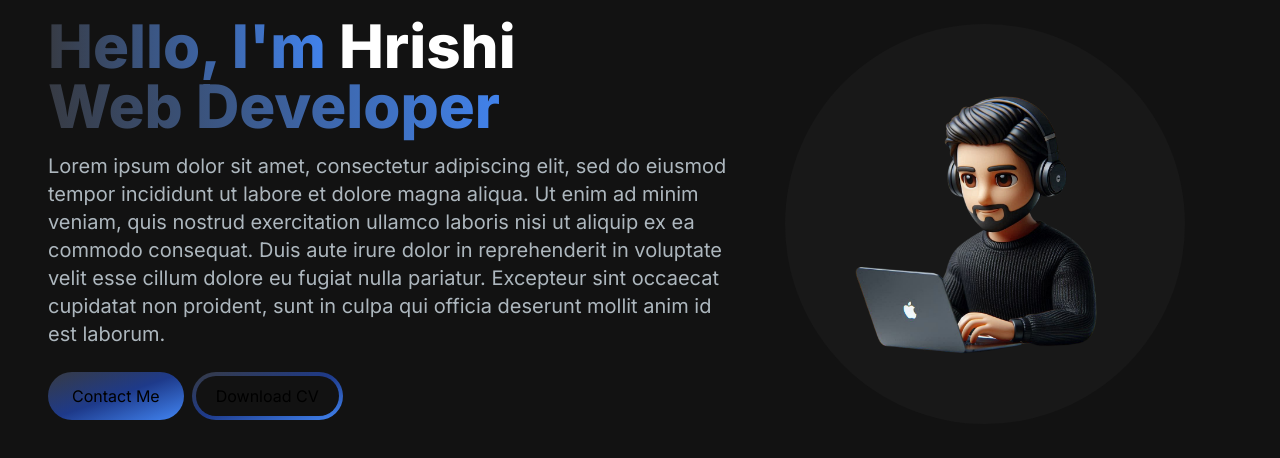
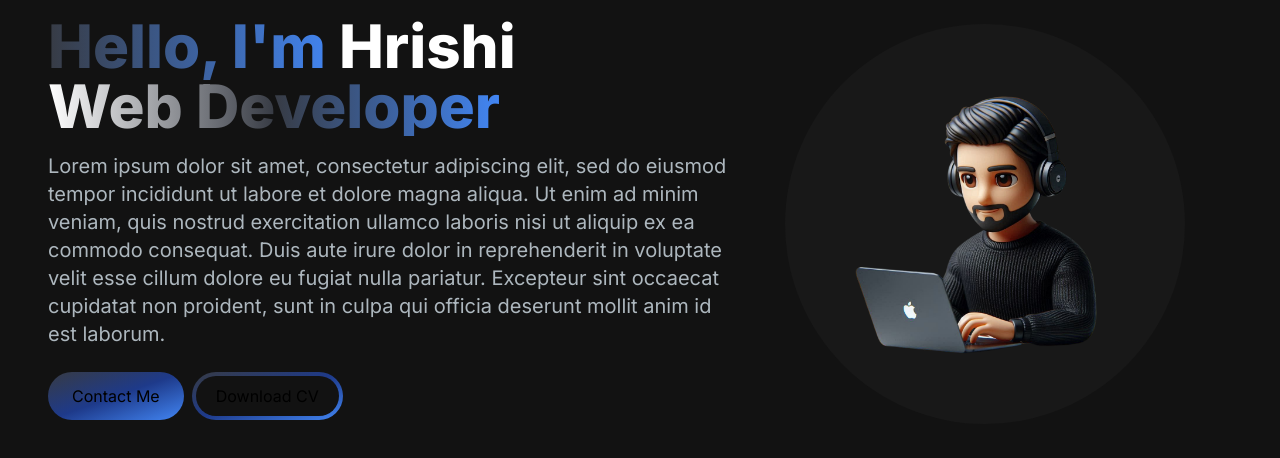
Before and after one commit to Hrishirt/hrishishah.github.io, a Next.js app: page / in a window 1280 px wide. Shown: the top 458 px of the page. Built offline with nearby package versions, Linux system fonts and the light colour scheme.

Commit message:
Updated Hero.jsx
Fixed the cursor not showing up on the gradient type animation

```diff
--- a/src/app/components/HeroSection.jsx
+++ b/src/app/components/HeroSection.jsx
@@ -17,22 +17,38 @@ export const HeroSection = () => {
             </span>
             Hrishi
             <br></br>
+            <div className='relative inline-block'>
                 <TypeAnimation
-            className='text-transparent bg-clip-text bg-gradient-to-r from-[#373B44] to-[#4286f4]'
+                className='text-transparent bg-clip-text bg-gradient-to-r from-white via-[#373B44] to-[#4286f4]'
                 sequence={[
-                // Same substring at the start will only be typed out once, initially
                     'Software Developer',
-                1000, // wait 1s before replacing "Mice" with "Hamsters"
+                    1000,
                     'Web Developer',
                     1000,
                     'UI/UX Designer',
                     1000,
-
                 ]}
                 wrapper="span"
                 speed={20}
+                style={{ display: 'inline-block' }}
                 repeat={Infinity}
+                cursor={false} // Disable the default cursor
                 />
+                <span className="animate-blink">|</span>
+            </div>
+            <style jsx>{`
+                @keyframes blink {
+                50% {
+                    opacity: 0;
+                }
+                }
+                .animate-blink {
+                position: absolute;
+                right: -20px; /* Adjust this value to position the cursor correctly */
+                top: 0;
+                animation: blink 1s step-start infinite;
+                }
+            `}</style>
             </h1>
             <p className="text-[#ADB7Be] text-base sm:text-lg mb-6 lg:text-xl">
                 Lorem ipsum dolor sit amet, consectetur adipiscing elit, sed do eiusmod tempor incididunt
```
Lines whose indentation alone changed are shown as unchanged.
